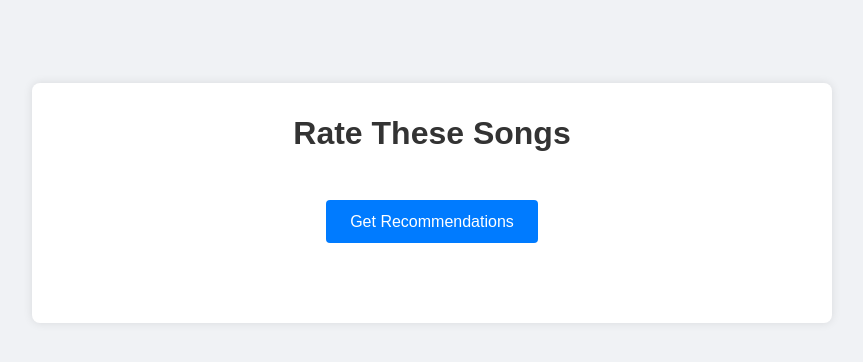
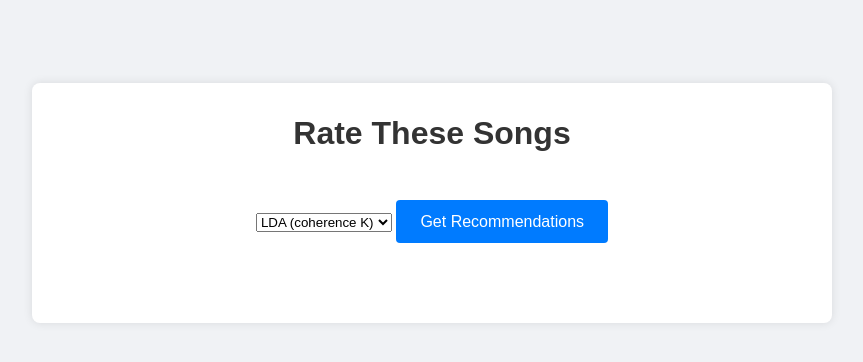
Before and after one commit to yelyzaveta-boiko/multimodal-music-recsys, a Flask app: page / in a window 1280 px wide. Shown: the part 197-559 px from the top of the page, without its empty margins (208-1071 px from the left). Run offline with Flask 3, Linux system fonts and the light colour scheme; data that the repository does not hold is empty; parts of the project's set-up code (start-up, migrations or seed data) failed here and were passed over.

Commit message:
feat(ui): add option to select engine

```diff
--- a/frontend/templates/index.html
+++ b/frontend/templates/index.html
@@ -10,6 +10,11 @@
 <div class="container">
     <h1>Rate These Songs</h1>
     <div id="songs"></div>
+    <select id="engineSelect">
+        <option value="lda_coh"  selected>LDA (coherence K)</option>
+        <option value="lda_fixed">LDA (fixed K)</option>
+        <option value="all">Bert</option>
+      </select>
 
     <button id="recommendButton">Get Recommendations</button>
     <div id="recommendations"></div>
```
